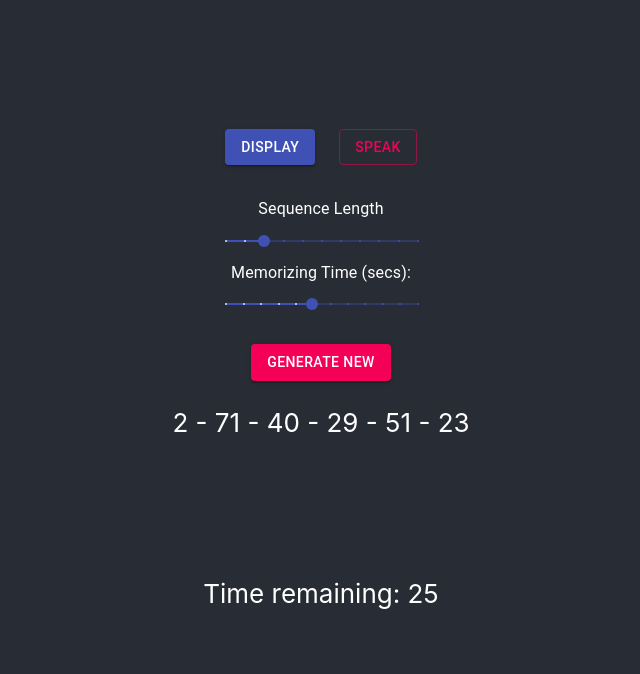
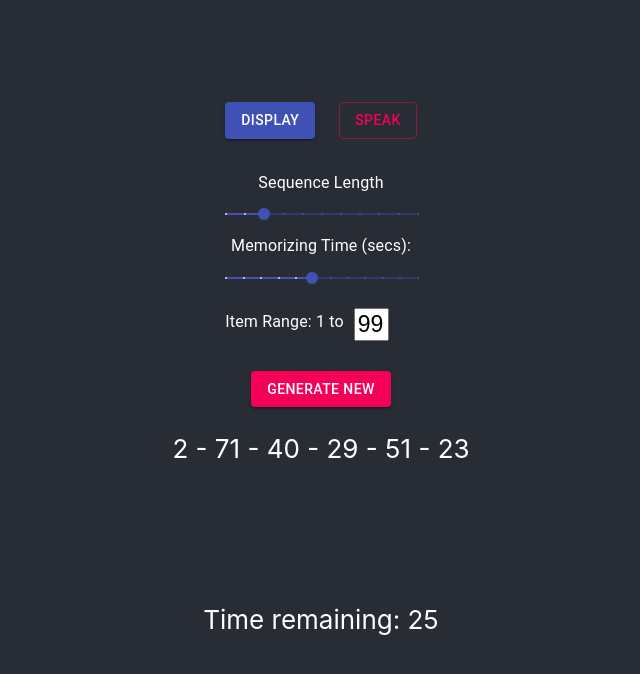
Before and after one commit to roberto-carboni/sequence-memory, a React (Create React App) app: page / in a window 1280 px wide. Shown: the top 674 px of the page, without its empty margins (319-959 px from the left). Built offline with nearby package versions, Linux system fonts and the light colour scheme.

Commit message:
add range

```diff
--- a/src/App.tsx
+++ b/src/App.tsx
@@ -8,6 +8,7 @@ import { Button, Grid, Slider, Typography } from '@material-ui/core';
 function App() {
   const [spoken, setSpoken] = useState(false);
   const [seqLengt, setSeqLength] = useState<number>(6);
+  const [maxRange, setMaxRange] = useState(99);
   const [sequence, setSequence] = useState<number[]>([]);
   const [showSequence, setShowSequence] = useState(true);
   const [allowedTime, setAllowedTime] = useState(30);
@@ -20,16 +21,18 @@ function App() {
     const newSequence = [];
     const newAnswers = [];
     for (let i = 0; i < seqLengt; i++) {
-      const number = Math.floor(Math.random() * 100);
+      const number = Math.floor(Math.random() * (maxRange + 1));
       newSequence.push(number);
       newAnswers.push(undefined);
     }
-    setShowSequence(true);
     setSequence(newSequence);
     setAnswers(newAnswers);
     setTimeLeft(allowedTime);
     if (spoken) {
       speakSequence(newSequence);
+      setShowSequence(false);
+    } else {
+      setShowSequence(true);
     }
   };
 
@@ -58,6 +61,11 @@ function App() {
     const newAnswers = [...answers];
     newAnswers[index] = parseInt(newValue);
     setAnswers(newAnswers);
+  };
+
+  const changeMaxRange = (e: React.ChangeEvent<HTMLInputElement>) => {
+    const newMax = parseInt(e.target.value);
+    setMaxRange(newMax);
   };
 
   const renderAnswers = (): ReactNode[] =>
@@ -176,6 +184,7 @@ function App() {
             max={14}
             onChange={(_, newValue) => setSeqLength(newValue as number)}
           />
+
           <Typography id='countdown-duration-slider' gutterBottom>
             {`${spoken ? 'Lapsed' : 'Memorizing'} Time (secs):`}
           </Typography>
@@ -189,6 +198,23 @@ function App() {
             max={60}
             onChange={(_, newValue) => setAllowedTime(newValue as number)}
           />
+
+          <Grid component='label' container alignItems='center' spacing={0}>
+            <Grid item>
+              <Typography id='seq-length-slider' gutterBottom>
+                Item Range: 1 to
+              </Typography>
+            </Grid>
+            <Grid item>
+              <input
+                type='number'
+                className='answer-input'
+                maxLength={2}
+                value={maxRange}
+                onChange={changeMaxRange}
+              />
+            </Grid>
+          </Grid>
         </div>
         <Button
           variant='contained'
```
